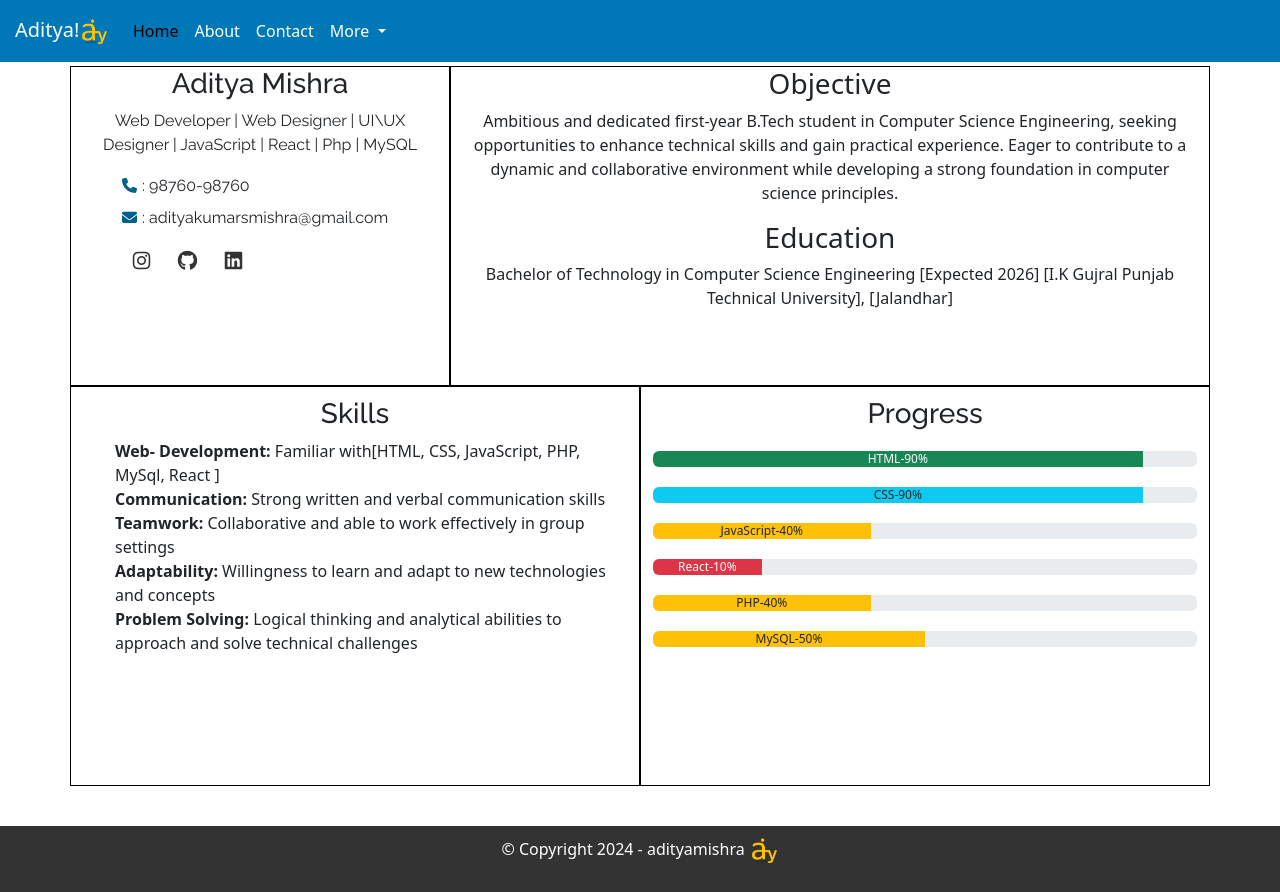
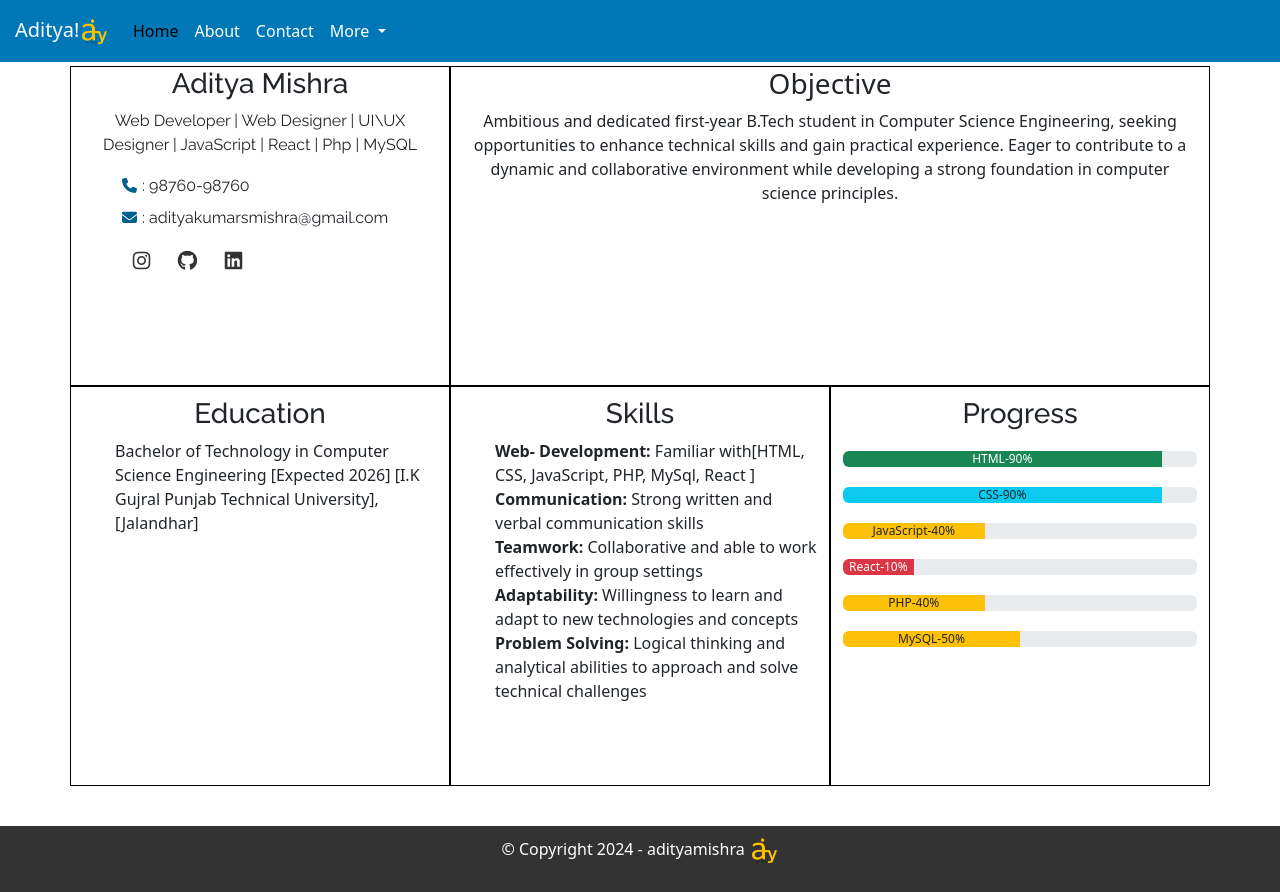
Before and after one commit to adityamishras/Page, a plain HTML site: page resume.html in a window 1280 px wide. Drawn offline with nearby package versions, Linux system fonts and the light colour scheme.

Commit message:
Add files via upload

```diff
--- a/resume.html
+++ b/resume.html
@@ -62,11 +62,15 @@
           <div class="col-sm-8">
             <h3>Objective</h3>
             <p>Ambitious and dedicated first-year B.Tech student in Computer Science Engineering, seeking opportunities to enhance technical skills and gain practical experience. Eager to contribute to a dynamic and collaborative environment while developing a strong foundation in computer science principles.</p>
-            <h3>Education</h3>
-            <p>Bachelor of Technology in Computer Science Engineering [Expected 2026] [I.K Gujral Punjab Technical University], [Jalandhar]</p>
           </div>
         </div>
         <div class="row">
+          <div class="col-sm">
+            <h3>Education</h3>
+            <ul class="skills-list">
+              <p>Bachelor of Technology in Computer Science Engineering [Expected 2026] [I.K Gujral Punjab Technical University], [Jalandhar]</p>
+            </ul>
+          </div>
           <div class="col-sm">
             <h3>Skills</h3>
             <ul class="skills-list">
```
